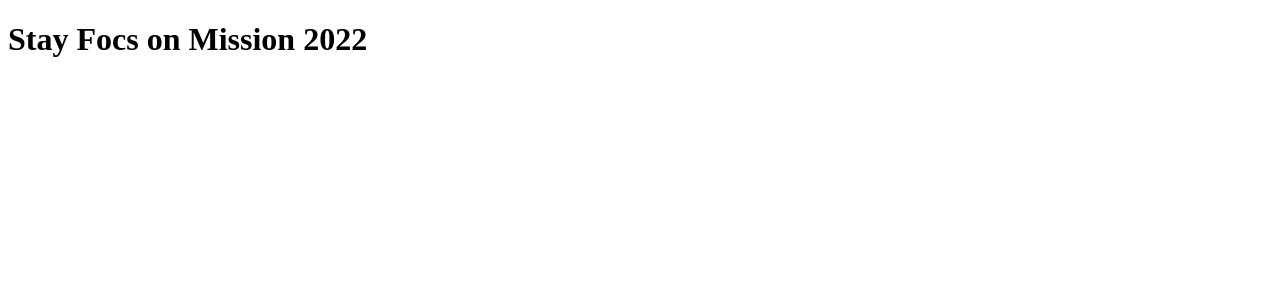
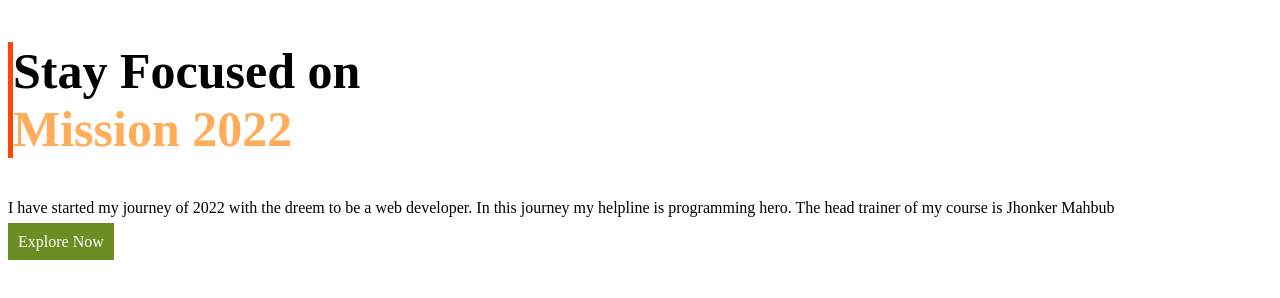
Before and after one commit to zami26/assignment-portfolio, a plain HTML site: page index.html in a window 1280 px wide. Drawn offline with Linux system fonts and the light colour scheme.

Commit message:
second commit

```diff
--- a/index.html
+++ b/index.html
@@ -6,10 +6,20 @@
     <meta http-equiv="X-UA-Compatible" content="IE=edge">
     <meta name="viewport" content="width=device-width, initial-scale=1.0">
     <title>1st assignment</title>
+    <link rel="stylesheet" href="style.css">
 </head>
 
 <body>
-    <h1>Stay Focs on Mission 2022</h1>
+    <section>
+        <div>
+            <h1 class="first-headline">Stay Focused on <br><span class="headline-color">Mission 2022</span> </h1>
+            <p>I have started my journey of 2022 with the dreem to be a web developer. In this journey my helpline is
+                programming hero. The head trainer of my course is Jhonker Mahbub</p>
+
+            <a href="" class="explore-now">Explore Now</a>
+        </div>
+    </section>
+
 </body>
 
 </html>
--- a/style.css
+++ b/style.css
@@ -0,0 +1,8 @@
+.first-headline{
+    font-size: 50px;
+    border-left: 5px orangered solid;}
+.headline-color{color: #FFAD5A;}
+.explore-now{ background-color: olivedrab;
+padding: 10px;
+color: white;
+text-decoration: none;}
```
